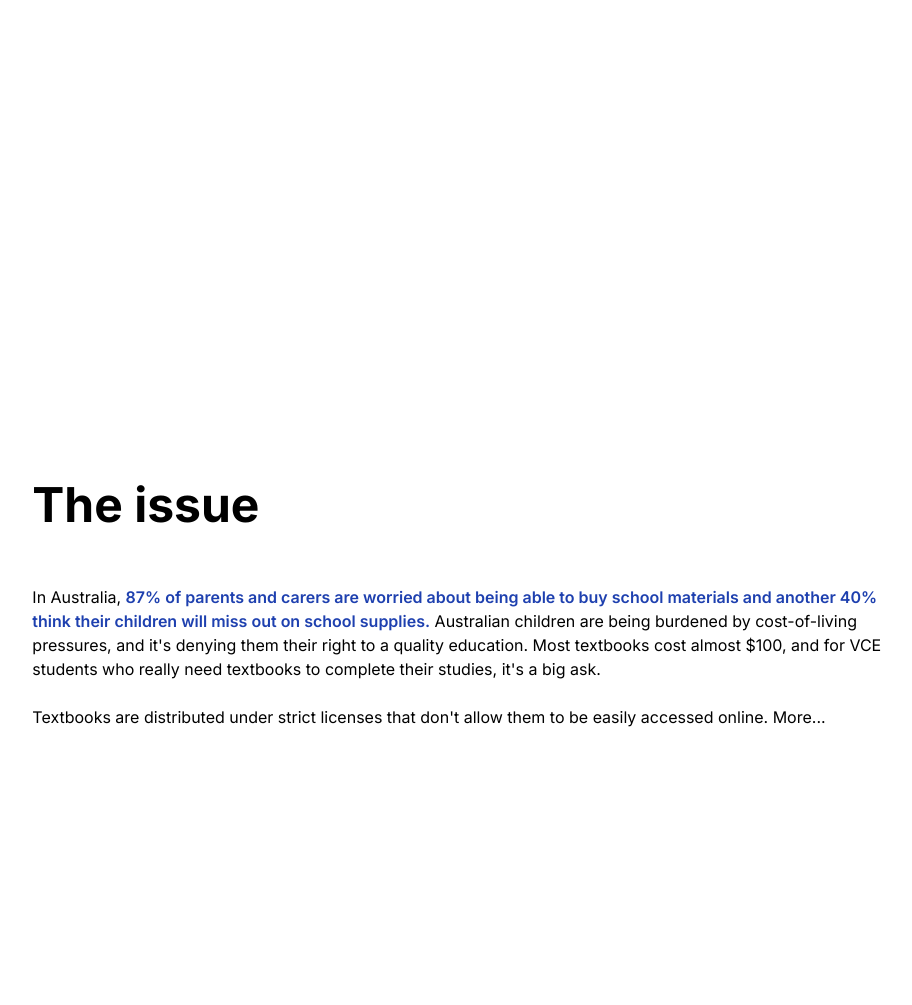
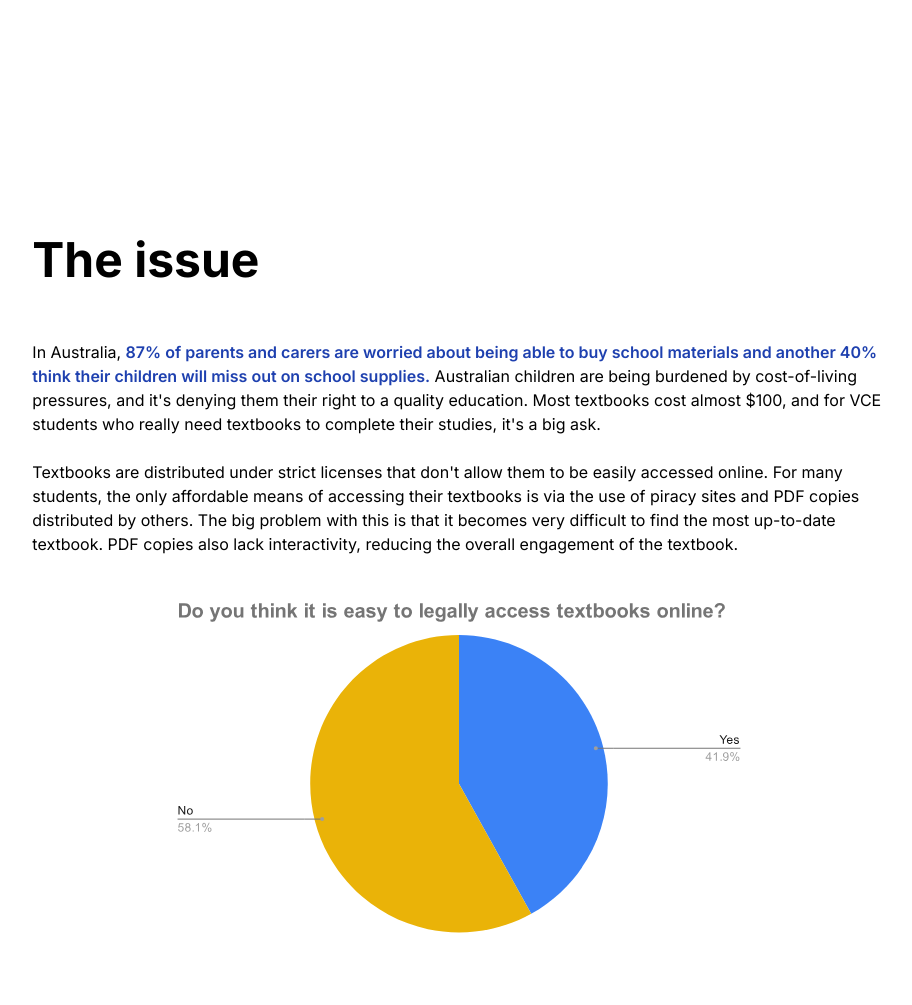
Before and after one commit to william-herring/openbook, a Flask app: page / in a window 1280 px wide. Shown: the part 595-1600 px from the top of the page, without its empty margins (181-1093 px from the left). Run offline with Flask 3, Linux system fonts and the light colour scheme; style sheets or scripts are compiled from the project's sources.

Commit message:
more landing page content

```diff
--- a/templates/index.html
+++ b/templates/index.html
@@ -23,11 +23,16 @@
         <div class="w-2/3">
             <h1 class="font-bold text-5xl mb-14">The issue</h1>
             <p>In Australia, <a class="font-semibold text-blue-800" href="https://www.thesmithfamily.com.au/media/centre/releases/2023/nine-in-ten-families-surveyed-worried-they-will-struggle-to-afford-school-essentials">87% of parents and carers are worried about being able to buy school materials and another 40% think their children will miss out on school supplies.</a>
-            Australian children are being burdened by cost-of-living pressures, and it's denying them their right to a quality education. Most textbooks cost almost $100, and for VCE students who really
-            need textbooks to complete their studies, it's a big ask.
-            <br><br>
-            Textbooks are distributed under strict licenses that don't allow them to be easily accessed online. More...
+                Australian children are being burdened by cost-of-living pressures, and it's denying them their right to a quality education. Most textbooks cost almost $100, and for VCE students who really
+                need textbooks to complete their studies, it's a big ask.
+                <br><br>
+                Textbooks are distributed under strict licenses that don't allow them to be easily accessed online. For many students, the only affordable means of accessing
+                their textbooks is via the use of piracy sites and PDF copies distributed by others. The big problem with this is that it becomes very difficult to find the most up-to-date
+                textbook. PDF copies also lack interactivity, reducing the overall engagement of the textbook.
             </p>
+            <div class="flex p-6 justify-center">
+                <img src="{{url_for('static',filename='images/chart1.svg')}}" class="w-92">
+            </div>
         </div>
     </div>
 </body>
```
Also changed, not shown: static/images/chart1.svg (added).
